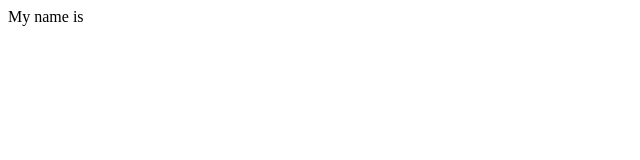
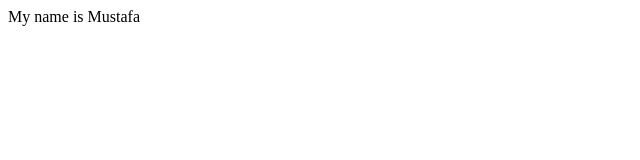
Before and after one commit to frontendmustafa/First-github-project, a plain HTML site: page index.html in a window 1280 px wide. Shown: the full height of the page, 0-640 px from the left. Drawn offline with Linux system fonts and the light colour scheme.

Commit message:
First commit

```diff
--- a/index.html
+++ b/index.html
@@ -7,6 +7,6 @@
     <title>Document</title>
 </head>
 <body>
-    My name is
+    My name is Mustafa
 </body>
 </html>
```
